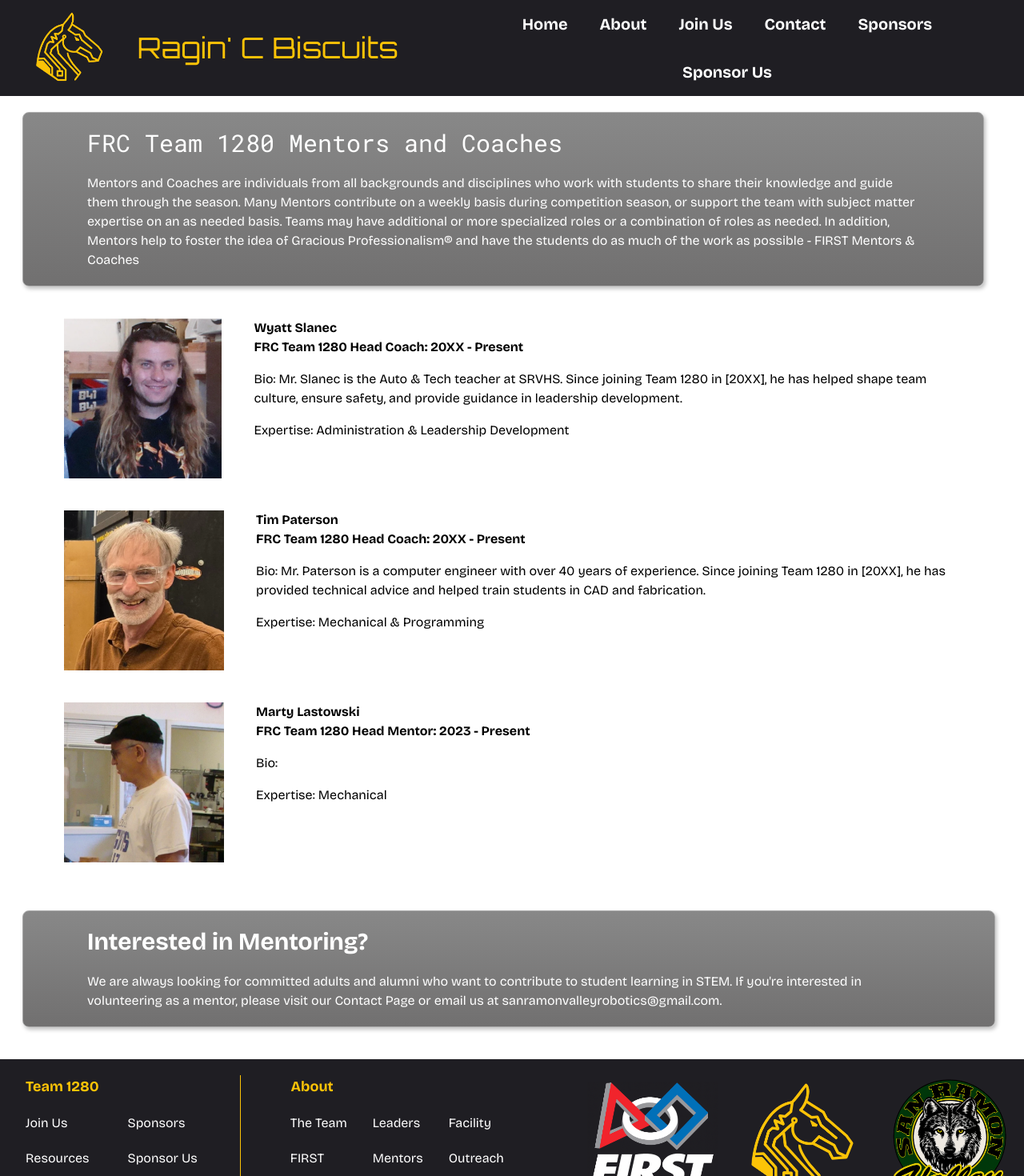
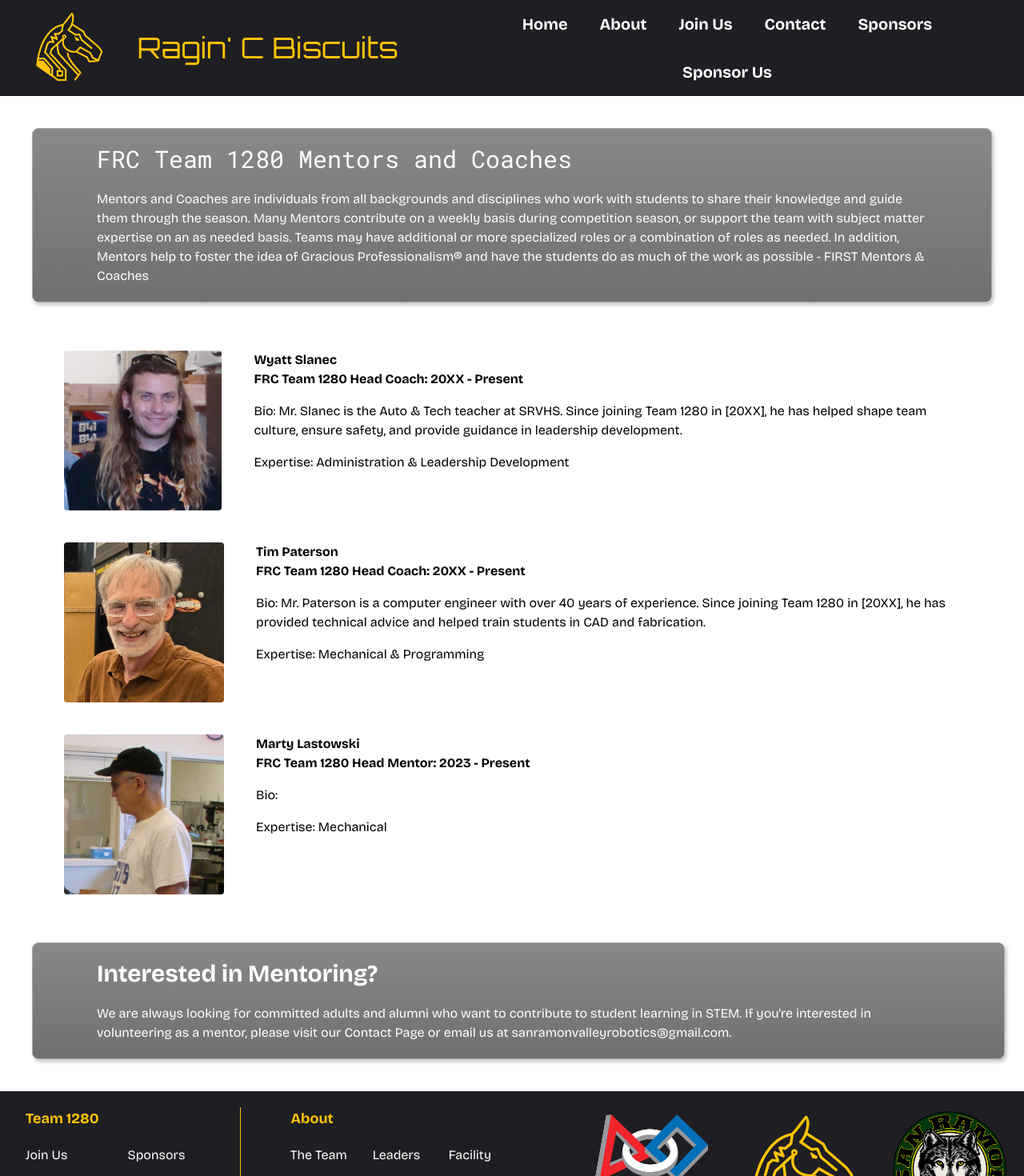
Before and after one commit to Team-1280/1280-website, a React (Vite) app in the folder app/: page /Mentors in a window 1280 px wide. Shown: the top 1470 px of the page at 80% size. Built offline with nearby package versions, Linux system fonts and the light colour scheme.

Commit message:
Improve mentors page

```diff
--- a/app/src/pages/Mentors.jsx
+++ b/app/src/pages/Mentors.jsx
@@ -3,8 +3,8 @@ import { Link } from 'react-router-dom';
 const Mentors = () => (
     <>
         <section>
-            <div className='bg-white relative h-[30%] w-full justify-center items-center px-7 py-5'>
-                <div className='relative gray-box w-54/55 h-1/4'>
+            <div className='bg-white relative h-[30%] w-full justify-center items-center px-10 py-10'>
+                <div className='relative gray-box h-1/4'>
                     <div className='text-white text-3xl text-left font-roboto px-20 pb-5 pt-5'>
                         FRC Team 1280 Mentors and Coaches
                     </div>
@@ -16,7 +16,7 @@ const Mentors = () => (
         </section>
         <section>
             <div className='flex font-bricolage gap-10 px-20 py-5'>
-                <img src="/mentor1.png" alt="Wyatt Slanec" className='w-50 h-50'/>
+                <img src="/mentor1.png" alt="Wyatt Slanec" className='w-50 h-50 rounded-sm'/>
                 <div>
                     <div className='font-bold'>Wyatt Slanec</div>
                     <div className='font-bold'>FRC Team 1280 Head Coach: 20XX - Present</div>
@@ -29,7 +29,7 @@ const Mentors = () => (
         </section>
         <section>
             <div className='flex font-bricolage gap-10 px-20 py-5'>
-                <img src="/mentor2.png" alt="Tim Paterson" className='w-50 h-50'/>
+                <img src="/mentor2.png" alt="Tim Paterson" className='w-50 h-50 rounded-sm'/>
                 <div>
                     <div className='font-bold'>Tim Paterson</div>
                     <div className='font-bold'>FRC Team 1280 Head Coach: 20XX - Present</div>
@@ -42,7 +42,7 @@ const Mentors = () => (
         </section>
         <section>
             <div className='flex font-bricolage gap-10 px-20 py-5'>
-                <img src="/mentor3.png" alt="Marty Lastowski" className='w-50 h-50'/>
+                <img src="/mentor3.png" alt="Marty Lastowski" className='w-50 h-50 rounded-sm'/>
                 <div>
                     <div className='font-bold'>Marty Lastowski</div>
                     <div className='font-bold'>FRC Team 1280 Head Mentor: 2023 - Present</div>
@@ -54,7 +54,7 @@ const Mentors = () => (
             </div>
         </section>
         <section>
-            <div className='bg-white relative h-[30%] w-full justify-center items-center px-7 py-10'>
+            <div className='bg-white relative h-[30%] w-full justify-center items-center px-10 py-10'>
                 <div className='relative gray-box w-[95vw] h-1/4'>
                     <div className='text-white font-bricolage text-3xl text-left font-bold px-20 pb-5 pt-5'>
                         Interested in Mentoring?
```
